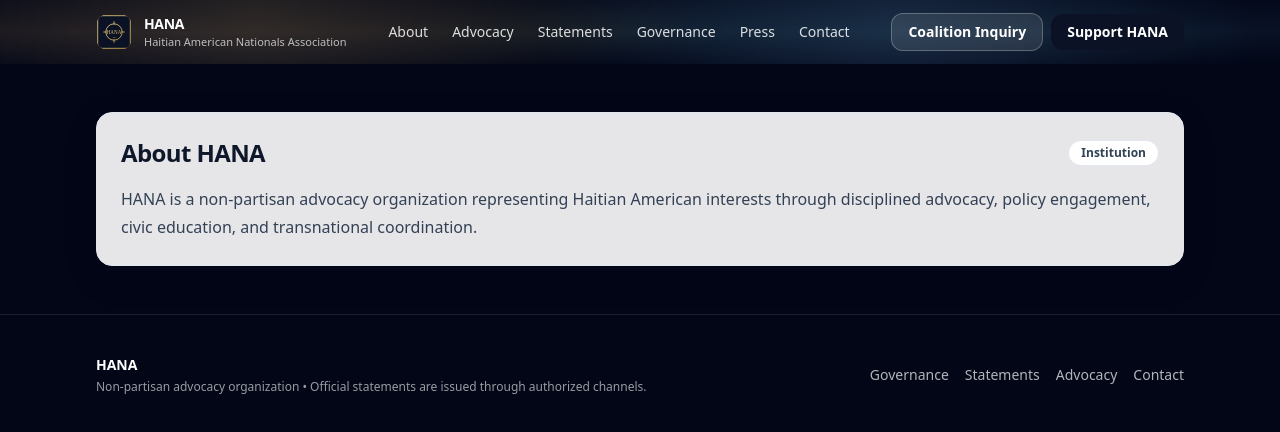
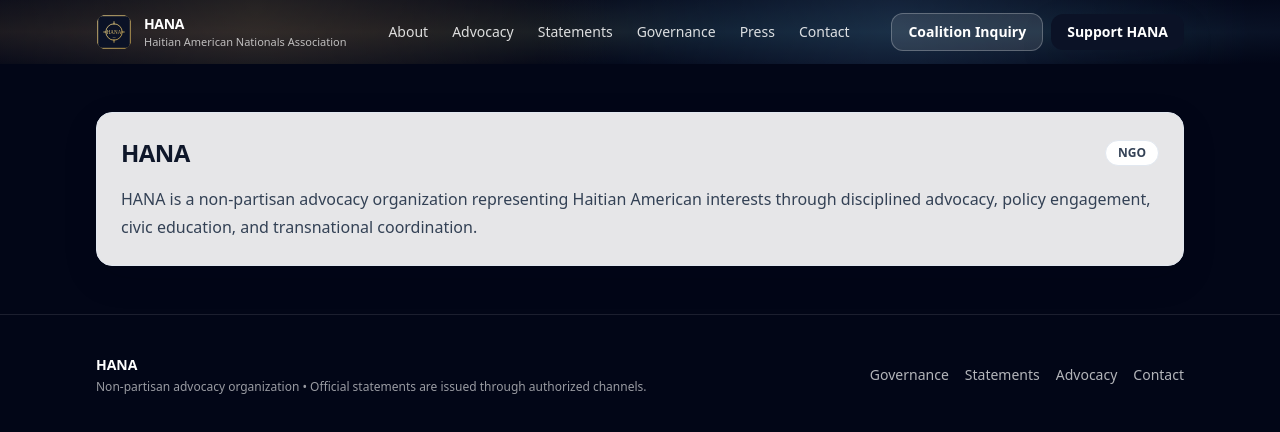
Before and after one commit to akumagmel/Hanayiti, a Next.js app: page /about in a window 1280 px wide. Shown: the top 432 px of the page. Built offline with nearby package versions, Linux system fonts and the light colour scheme.

Commit message:
Update page.tsx

```diff
--- a/app/about/page.tsx
+++ b/app/about/page.tsx
@@ -9,11 +9,11 @@
         <Card className="shadow-soft">
           <CardContent>
             <div className="flex items-center justify-between gap-3">
-              <h1 className="text-2xl font-semibold tracking-tight text-slate-900">About HANA</h1>
-              <Badge>Institution</Badge>
+              <h1 className="text-2xl font-semibold tracking-tight text-slate-900"> HANA</h1>
+              <Badge>NGO</Badge>
             </div>
             <p className="mt-4 text-slate-700 leading-7">
-              HANA is a non-partisan advocacy organization representing Haitian American interests through disciplined advocacy, policy engagement, civic education, and transnational coordination.
+             HANA is a non-partisan advocacy organization representing Haitian American interests through disciplined advocacy, policy engagement, civic education, and transnational coordination.
             </p>
           </CardContent>
         </Card>
```
